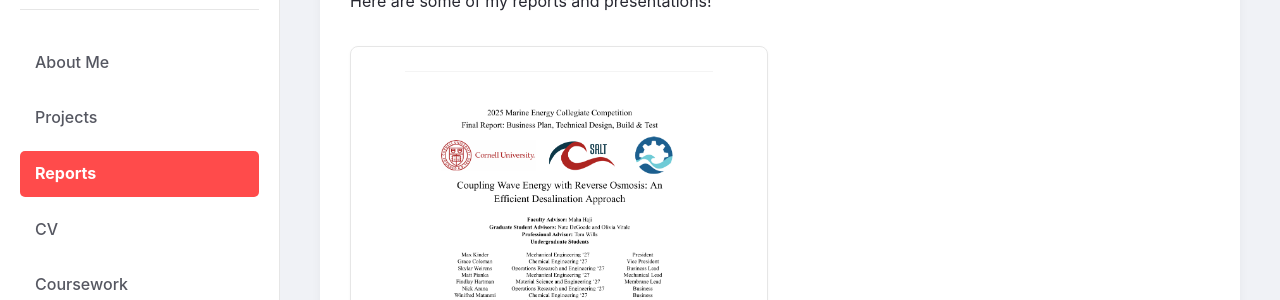
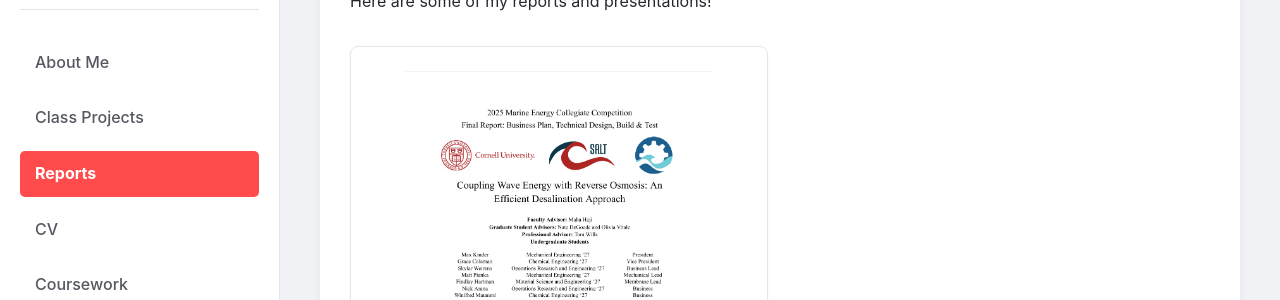
Before and after one commit to maxkinder-1/Max-Kinder-s-Portfolio, a Jekyll site: the page built from reports.md, in a window 1280 px wide. Shown: the part 145-445 px from the top of the page. Built offline with Jekyll 4.4.1, drawn with Linux system fonts in a browser that asks for light colours.

Commit message:
Update navigation.html

```diff
--- a/_includes/navigation.html
+++ b/_includes/navigation.html
@@ -1,7 +1,7 @@
 <nav class="site-nav">
   <ul>
     <li><a href="{{ '/' | relative_url }}" {% if page.url == '/' %}class="active"{% endif %}>About Me</a></li>
-    <li><a href="{{ '/projects/' | relative_url }}" {% if page.url contains '/projects' %}class="active"{% endif %}>Projects</a></li>
+    <li><a href="{{ '/projects/' | relative_url }}" {% if page.url contains '/classprojects' %}class="active"{% endif %}>Class Projects</a></li>
     <li><a href="{{ '/reports/' | relative_url }}" {% if page.url contains '/reports' %}class="active"{% endif %}>Reports</a></li>
     <li><a href="{{ '/cv/' | relative_url }}" {% if page.url == '/cv/' %}class="active"{% endif %}>CV</a></li>
     <li><a href="{{ '/coursework/' | relative_url }}" {% if page.url == '/coursework/' %}class="active"{% endif %}>Coursework</a></li>
```
